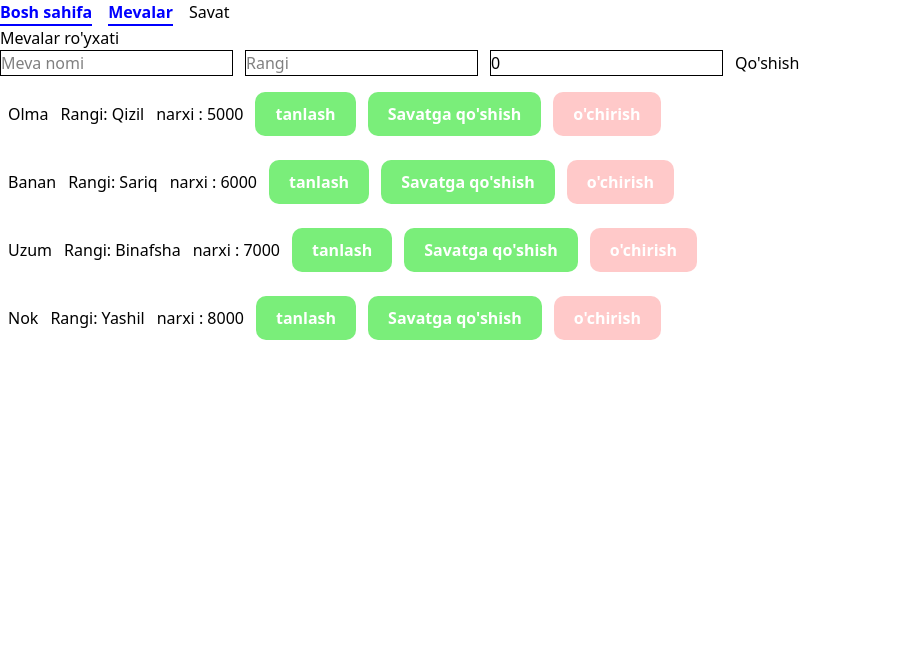
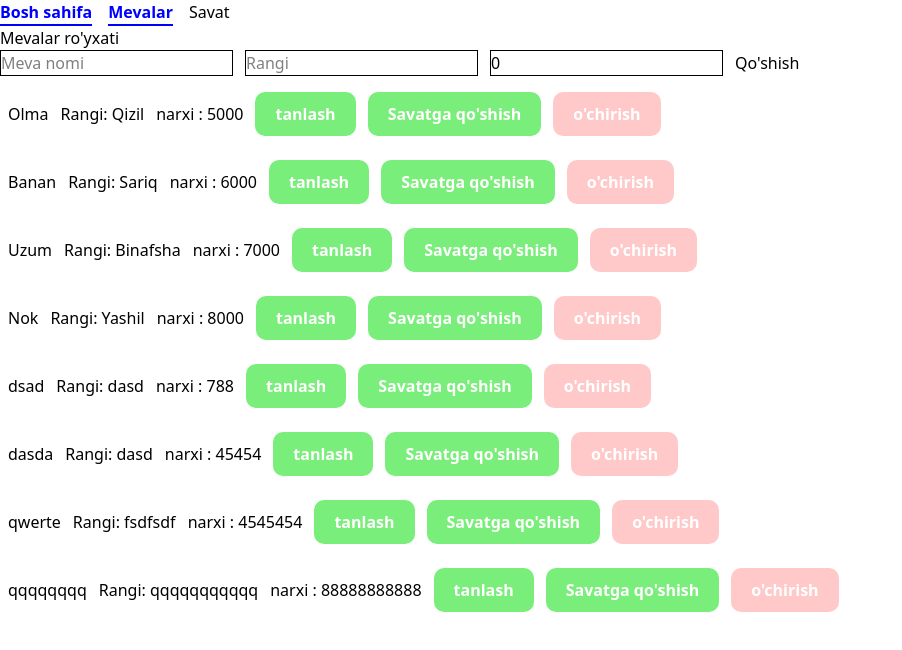
Before and after one commit to XudoyberdiyevJamshid/claudeteacher, an Angular app: page /mevalar in a window 1280 px wide. Shown: the top 650 px of the page, without its empty margins (0-902 px from the left). Built offline with nearby package versions, Linux system fonts and the light colour scheme; data requests are answered from the project's data file.

Commit message:
feat: implement MevaService with HTTP integration; refactor components and templates for improved functionality

```diff
--- /dev/null
+++ b/db.json
@@ -0,0 +1,53 @@
+{
+  "mevalar": [
+    {
+      "id": "1",
+      "nomi": "Olma",
+      "rangi": "Qizil",
+      "narxi": 5000
+    },
+    {
+      "id": "2",
+      "nomi": "Banan",
+      "rangi": "Sariq",
+      "narxi": 6000
+    },
+    {
+      "id": "3",
+      "nomi": "Uzum",
+      "rangi": "Binafsha",
+      "narxi": 7000
+    },
+    {
+      "id": "4",
+      "nomi": "Nok",
+      "rangi": "Yashil",
+      "narxi": 8000
+    },
+    {
+      "nomi": "dsad",
+      "rangi": "dasd",
+      "narxi": 788,
+      "id": "KSEcqDDbPRI"
+    },
+    {
+      "nomi": "dasda",
+      "rangi": "dasd",
+      "narxi": 45454,
+      "id": "g4T_NlGLKzg"
+    },
+    {
+      "nomi": "qwerte",
+      "rangi": "fsdfsdf",
+      "narxi": 4545454,
+      "id": "orxxWJICpCQ"
+    },
+    {
+      "nomi": "qqqqqqqq",
+      "rangi": "qqqqqqqqqqq",
+      "narxi": 88888888888,
+      "id": "weqeqdqw89787"
+    }
+  ],
+  "$schema": "./node_modules/json-server/schema.json"
+}
--- a/src/app/app.config.ts
+++ b/src/app/app.config.ts
@@ -2,10 +2,8 @@ import { ApplicationConfig, provideBrowserGlobalErrorListeners } from '@angular/
 import { provideRouter } from '@angular/router';
 
 import { routes } from './app.routes';
+import { provideHttpClient } from '@angular/common/http';
 
 export const appConfig: ApplicationConfig = {
-  providers: [
-    provideBrowserGlobalErrorListeners(),
-    provideRouter(routes)
-  ]
+  providers: [provideBrowserGlobalErrorListeners(), provideHttpClient(), provideRouter(routes)],
 };
--- a/src/app/app.ts
+++ b/src/app/app.ts
@@ -1,43 +1,10 @@
 import { Component } from '@angular/core';
-import { FormsModule } from '@angular/forms';
 import { RouterOutlet, RouterLinkWithHref, RouterLinkActive } from '@angular/router';
-import { MevaCard } from './meva-card/meva-card';
-import { MevaService } from './service/meva';
 
 @Component({
   selector: 'app-root',
-  imports: [FormsModule, MevaCard, RouterOutlet, RouterLinkWithHref, RouterLinkActive],
+  imports: [RouterOutlet, RouterLinkWithHref, RouterLinkActive],
   templateUrl: './app.html',
   styleUrl: './app.css',
 })
-export class App {
-  constructor(public mevaService: MevaService) {}
-  tanlangan_meva = '';
-
-  yangi_nomi = '';
-  yangi_rangi = '';
-  yangi_narxi = 0;
-
-  mevalarnarxi = 0;
-
-  qoshish() {
-    if (this.yangi_nomi !== '' && this.yangi_rangi !== '') {
-      this.mevaService.qoshish({
-        nomi: this.yangi_nomi,
-        rangi: this.yangi_rangi,
-        narxi: this.yangi_narxi,
-      });
-      this.yangi_nomi = '';
-      this.yangi_rangi = '';
-      this.yangi_narxi = 0;
-    }
-  }
-
-  savatgaQoshamiz(narx: number) {
-    this.mevalarnarxi += narx;
-  }
-
-  ochiramiz(index: number) {
-    this.mevaService.ochirish(index);
-  }
-}
+export class App {}
--- /dev/null
+++ b/src/app/pages/meva-forma/meva-forma.html
@@ -0,0 +1 @@
+<p>meva-forma works!</p>
--- a/src/app/pages/mevalar/mevalar.html
+++ b/src/app/pages/mevalar/mevalar.html
@@ -7,13 +7,13 @@
   <button (click)="qoshish()">Qo'shish</button>
 </div>
 
-@for (meva of mevaService.mevalar; track meva.nomi; let ind = $index) {
+@for (meva of mevaService.mevalar(); track meva.id) {
   <app-meva-card
     [nomi]="meva.nomi"
     [rangi]="meva.rangi"
     [narxi]="meva.narxi"
-    (ochirildi)="ochirish(ind)"
-    (savatgaqoshildi)="savatgaQoshish(meva)"
+    (ochirildi)="ochirish(meva.id)"
+    (savatgaqoshildi)="savatgaQosh(meva)"
   >
   </app-meva-card>
 }
--- a/src/app/pages/mevalar/mevalar.ts
+++ b/src/app/pages/mevalar/mevalar.ts
@@ -28,10 +28,11 @@ export class Mevalar {
     }
   }
 
-  ochirish(index: number) {
-    this.mevaService.ochirish(index);
+  ochirish(id: string) {
+    this.mevaService.ochirish(id);
   }
-  savatgaQoshish(meva: { nomi: string; rangi: string; narxi: number }) {
-    this.mevaService.savatgaQoshish(meva);
+
+  savatgaQosh(meva: { id: string; nomi: string; rangi: string; narxi: number }) {
+    this.mevaService.savatgaQosh(meva);
   }
 }
--- a/src/app/pages/savat/savat.html
+++ b/src/app/pages/savat/savat.html
@@ -1,13 +1,13 @@
 <h1>Savat</h1>
 
-@if (mevaservice.savat.length === 0) {
+@if (mevaservice.savat().length === 0) {
   <p>Savat bo'sh</p>
 } @else {
-  @for (meva of mevaservice.savat; track meva.nomi; let ind = $index) {
+  @for (meva of mevaservice.savat(); track meva.nomi; let ind = $index) {
     <div>
       <p>{{ meva.nomi }} — {{ meva.narxi }} so'm</p>
       <button class="btn" (click)="ochirish(ind)">O'chirish</button>
     </div>
   }
-  <h2>Jami: {{ mevaservice.jami }} so'm</h2>
+  <h2>Jami: {{ mevaservice.jami() }} so'm</h2>
 }
--- a/src/app/pages/savat/savat.ts
+++ b/src/app/pages/savat/savat.ts
@@ -11,6 +11,6 @@ export class Savat {
   constructor(public mevaservice: MevaService) {}
 
   ochirish(index: number) {
-    this.mevaservice.savatdanOchirish(index);
+    this.mevaservice.savatdanOchir(index);
   }
 }
--- a/src/app/service/meva.ts
+++ b/src/app/service/meva.ts
@@ -1,34 +1,51 @@
-import { Injectable } from '@angular/core';
+import { HttpClient } from '@angular/common/http';
+import { computed, Injectable, signal } from '@angular/core';
+
+export interface Meva {
+  id: string;
+  nomi: string;
+  rangi: string;
+  narxi: number;
+}
 
 @Injectable({
   providedIn: 'root',
 })
 export class MevaService {
-  mevalar = [
-    { nomi: 'Olma', rangi: 'Qizil', narxi: 5000 },
-    { nomi: 'Banan', rangi: 'Sariq', narxi: 6000 },
-    { nomi: 'Uzum', rangi: 'Binafsha', narxi: 7000 },
-    { nomi: 'Nok', rangi: 'Yashil', narxi: 8000 },
-  ];
+  private url = 'http://localhost:3000/mevalar';
 
-  savat: { nomi: string; rangi: string; narxi: number }[] = [];
+  mevalar = signal<Meva[]>([]);
+  savat = signal<Meva[]>([]);
 
-  qoshish(meva: { nomi: string; rangi: string; narxi: number }) {
-    this.mevalar.push(meva);
+  jami = computed(() => this.savat().reduce((sum, m) => sum + m.narxi, 0));
+
+  constructor(private http: HttpClient) {
+    this.hammamevalarni_ol();
   }
 
-  ochirish(index: number) {
-    this.mevalar.splice(index, 1);
+  hammamevalarni_ol() {
+    this.http.get<Meva[]>(this.url).subscribe((data) => {
+      this.mevalar.set(data);
+    });
   }
 
-  savatgaQoshish(meva: { nomi: string; rangi: string; narxi: number }) {
-    this.savat.push(meva);
-  }
-  savatdanOchirish(index: number) {
-    this.savat.splice(index, 1);
+  qoshish(meva: Omit<Meva, 'id'>) {
+    this.http.post<Meva>(this.url, meva).subscribe((yangi) => {
+      this.mevalar.update((m) => [...m, yangi]);
+    });
   }
 
-  get jami() {
-    return this.savat.reduce((sum, m) => sum + m.narxi, 0);
+  ochirish(id: string) {
+    this.http.delete(`${this.url}/${id}`).subscribe(() => {
+      this.mevalar.update((m) => m.filter((meva) => meva.id !== id));
+    });
+  }
+
+  savatgaQosh(meva: Meva) {
+    this.savat.update((s) => [...s, meva]);
+  }
+
+  savatdanOchir(index: number) {
+    this.savat.update((s) => s.filter((_, i) => i !== index));
   }
 }
```
Also changed, not shown: src/app/pages/meva-forma/meva-forma.ts (added, +9 -0 lines), src/app/pages/meva-forma/meva-forma.css (added).
